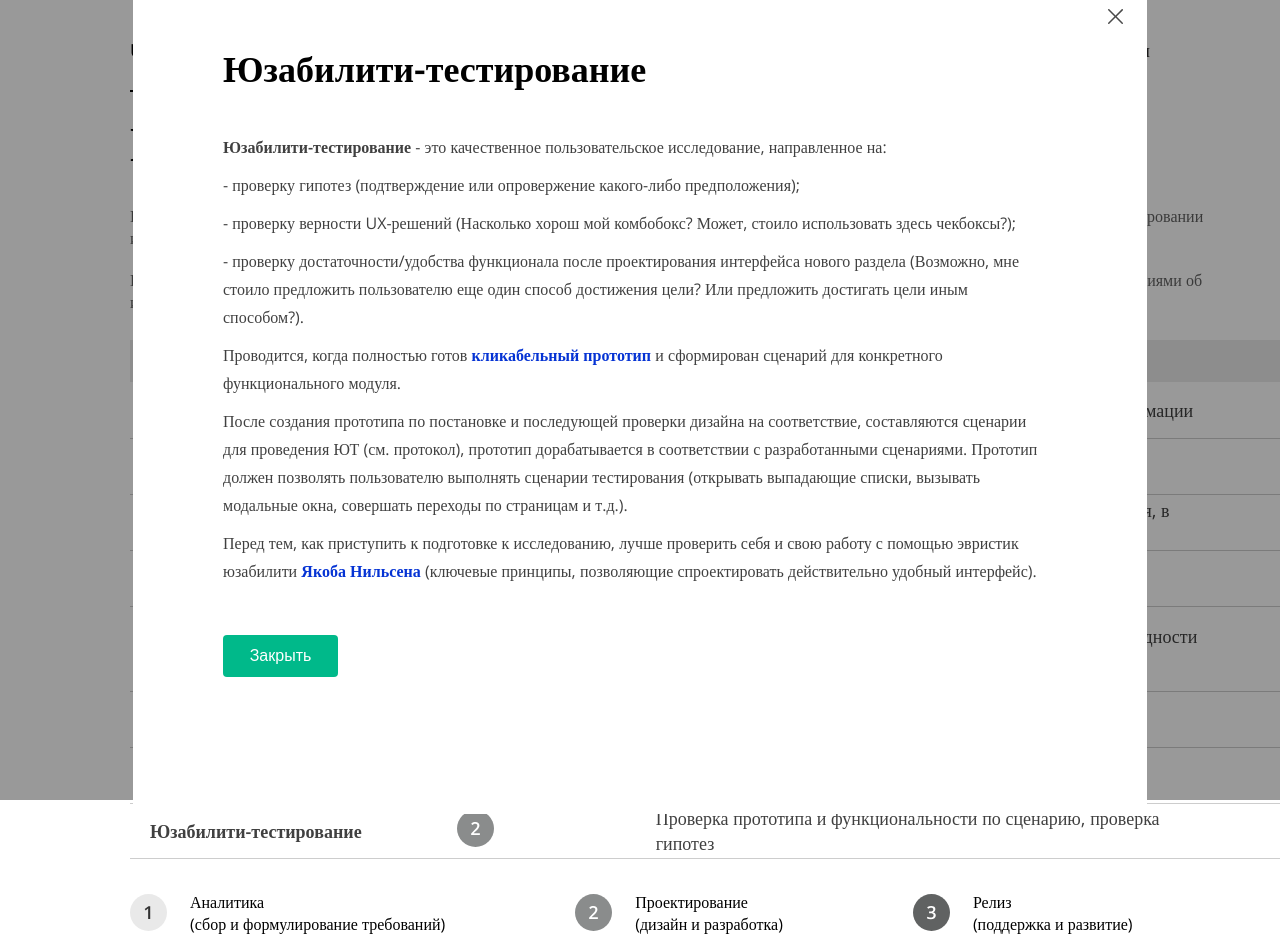
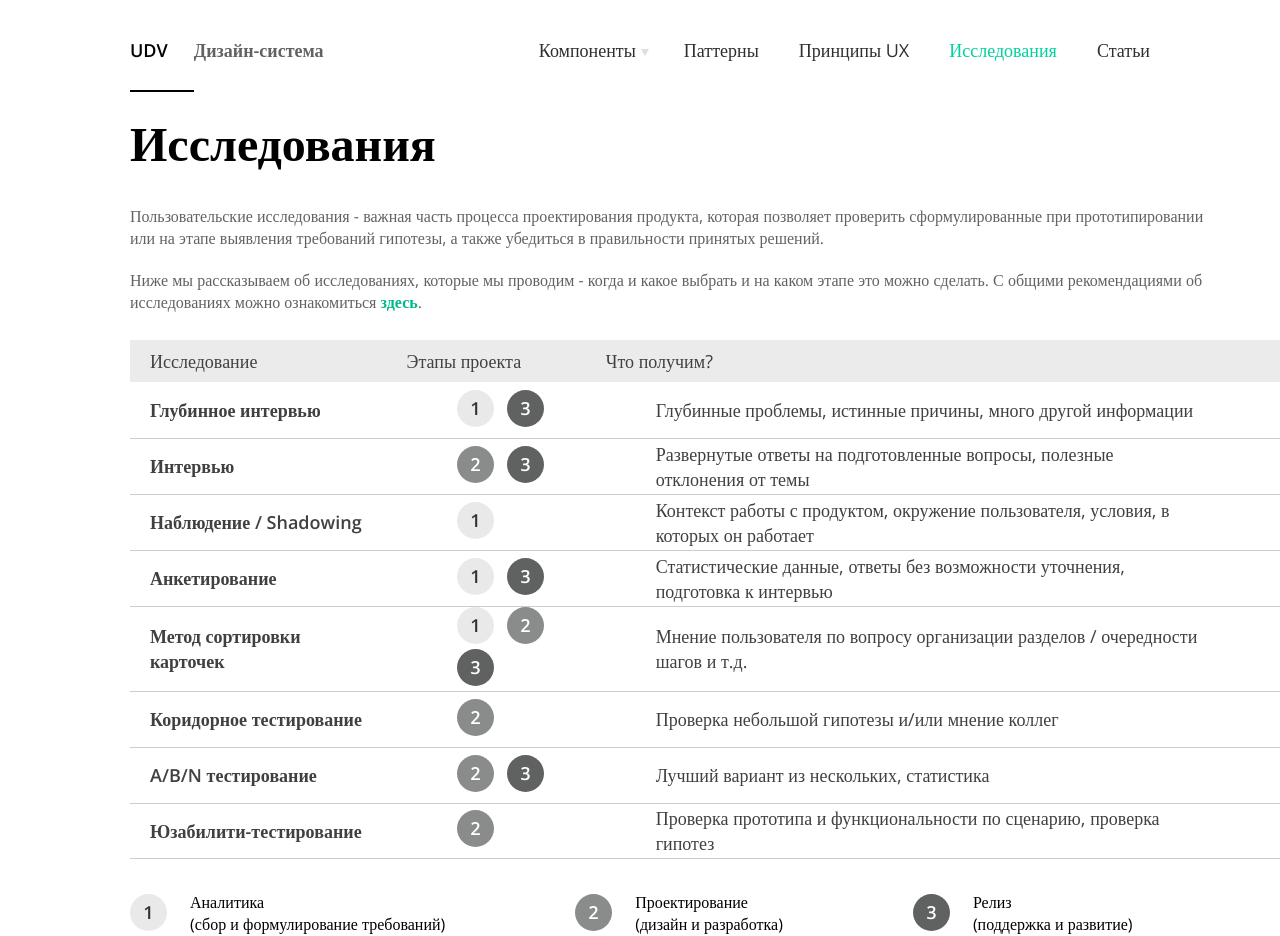
Before and after one commit to MakzaR/udv-design-system, a React (Create React App) app: page /research in a window 1280 px wide. Built offline with nearby package versions, Linux system fonts and the light colour scheme.

Commit message:
fixed modal openning

```diff
--- a/src/components/pages/Research/Table/Table.js
+++ b/src/components/pages/Research/Table/Table.js
@@ -10,7 +10,7 @@ import arrow from "../../../../assets/arrow.svg";
 import Modal from "../Modal/Modal";
 
 export default function Table() {
-    const [modalActive, setModalActive] = useState(true);
+    const [modalActive, setModalActive] = useState(false);
 
     return (
         <div>
```
